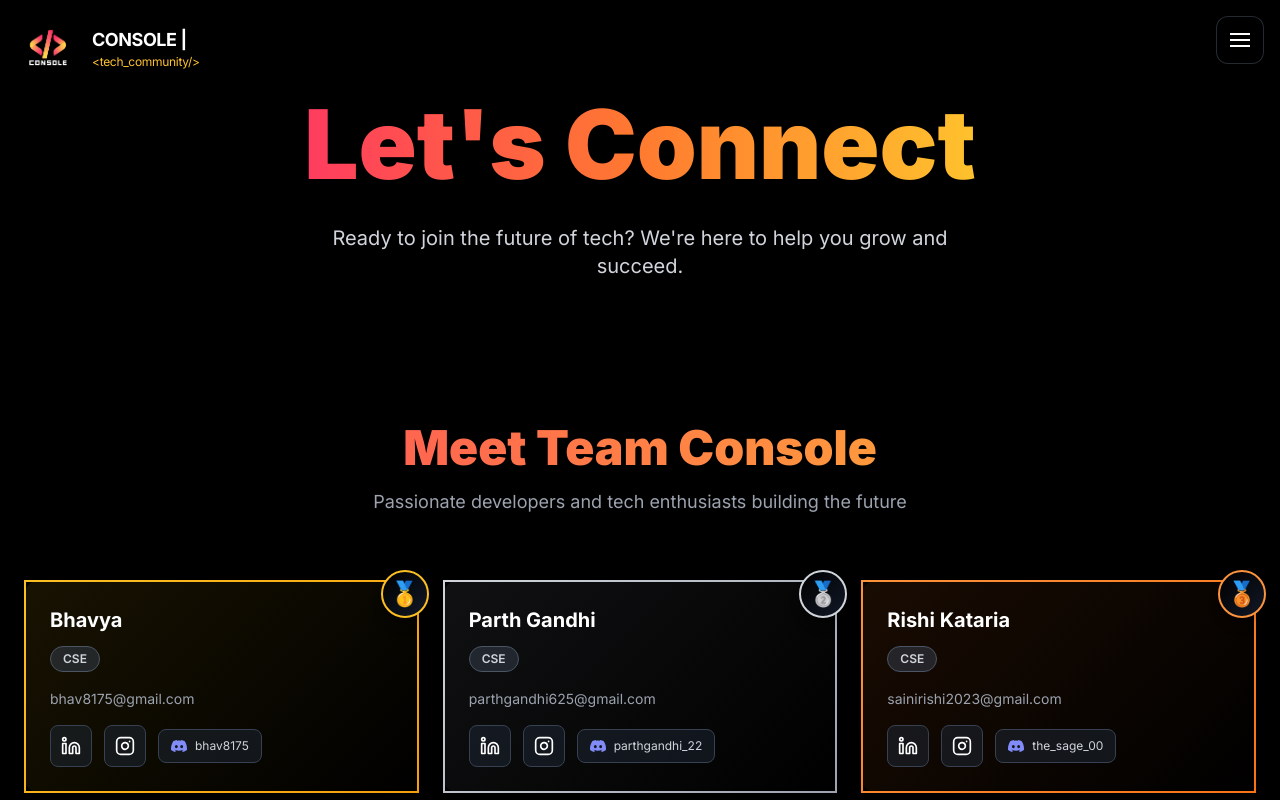
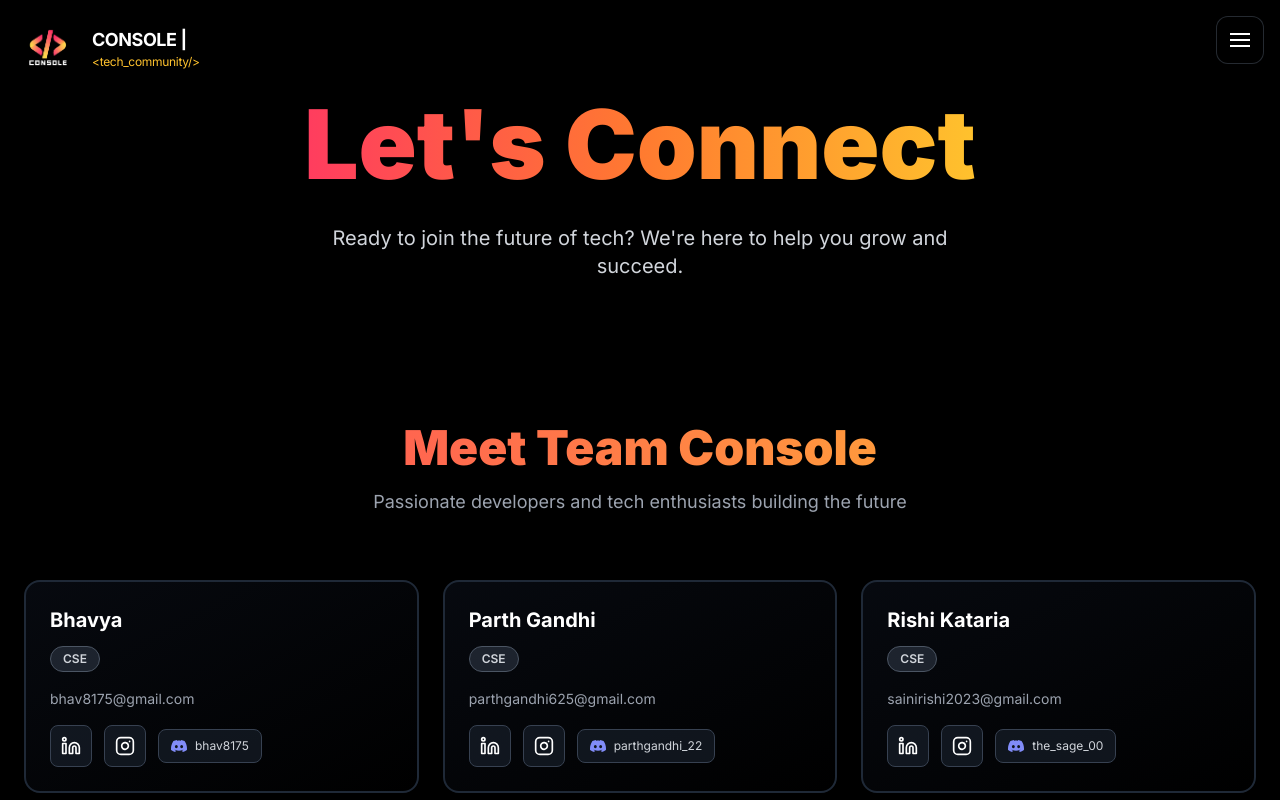
Before and after one commit to the-sage-00/CONSOLE-Campus-Tech-Community-Platform, a React (Vite) app in the folder console-frontend/: page /contact in a window 1280 px wide. Shown: the top 800 px of the page. Built offline with nearby package versions, Linux system fonts and the light colour scheme; no server answers.

Commit message:
Remove top 3 medal badges - all team members completely equal

```diff
--- a/console-frontend/src/components/ContactUs.jsx
+++ b/console-frontend/src/components/ContactUs.jsx
@@ -107,49 +107,11 @@ const ContactUs = () => {
 
           <div className="grid grid-cols-1 md:grid-cols-2 lg:grid-cols-3 gap-6">
             {contacts.map((m, idx) => {
-              // Special styling for top 3
-              const isTop3 = idx < 3;
-              const borderGradient = idx === 0
-                ? 'from-yellow-400 via-yellow-500 to-yellow-600'
-                : idx === 1
-                  ? 'from-gray-300 via-gray-400 to-gray-500'
-                  : idx === 2
-                    ? 'from-orange-400 via-orange-500 to-orange-600'
-                    : 'from-gray-700 to-gray-800';
-
-              const bgGradient = idx === 0
-                ? 'from-yellow-900/20 to-yellow-800/10'
-                : idx === 1
-                  ? 'from-gray-800/20 to-gray-700/10'
-                  : idx === 2
-                    ? 'from-orange-900/20 to-orange-800/10'
-                    : 'from-gray-900/40 to-black/40';
-
               return (
                 <div
                   key={idx}
-                  className={`group relative bg-gradient-to-br ${bgGradient} backdrop-blur-md rounded-2xl p-6 border-2 transition-all duration-500 hover:scale-105 hover:shadow-2xl ${isTop3 ? `border-transparent bg-gradient-to-br ${bgGradient}` : 'border-gray-800 hover:border-gray-700'
-                    }`}
-                  style={isTop3 ? {
-                    background: `linear-gradient(135deg, ${idx === 0 ? 'rgba(234, 179, 8, 0.1)' : idx === 1 ? 'rgba(156, 163, 175, 0.1)' : 'rgba(249, 115, 22, 0.1)'
-                      }, rgba(0, 0, 0, 0.4))`,
-                    borderImage: `linear-gradient(135deg, ${idx === 0 ? '#fbbf24, #f59e0b' : idx === 1 ? '#d1d5db, #9ca3af' : '#fb923c, #f97316'
-                      }) 1`
-                  } : {}}
+                  className="group relative bg-gradient-to-br from-gray-900/40 to-black/40 backdrop-blur-md rounded-2xl p-6 border-2 border-gray-800 hover:border-gray-700 transition-all duration-500 hover:scale-105 hover:shadow-2xl"
                 >
-                  {/* Top 3 Badge */}
-                  {isTop3 && (
-                    <div className="absolute -top-3 -right-3 w-12 h-12 rounded-full bg-gradient-to-br from-black to-gray-900 border-2 flex items-center justify-center shadow-lg"
-                      style={{
-                        borderColor: idx === 0 ? '#fbbf24' : idx === 1 ? '#d1d5db' : '#fb923c'
-                      }}
-                    >
-                      <span className="text-2xl">
-                        {idx === 0 ? '🥇' : idx === 1 ? '🥈' : '🥉'}
-                      </span>
-                    </div>
-                  )}
-
                   {/* Name & Branch */}
                   <div className="mb-4">
                     <h3 className="text-xl font-bold text-white mb-2 group-hover:text-transparent group-hover:bg-clip-text group-hover:bg-gradient-to-r group-hover:from-[#FF3C5F] group-hover:to-[#FFC22D] transition-all duration-300">
```
